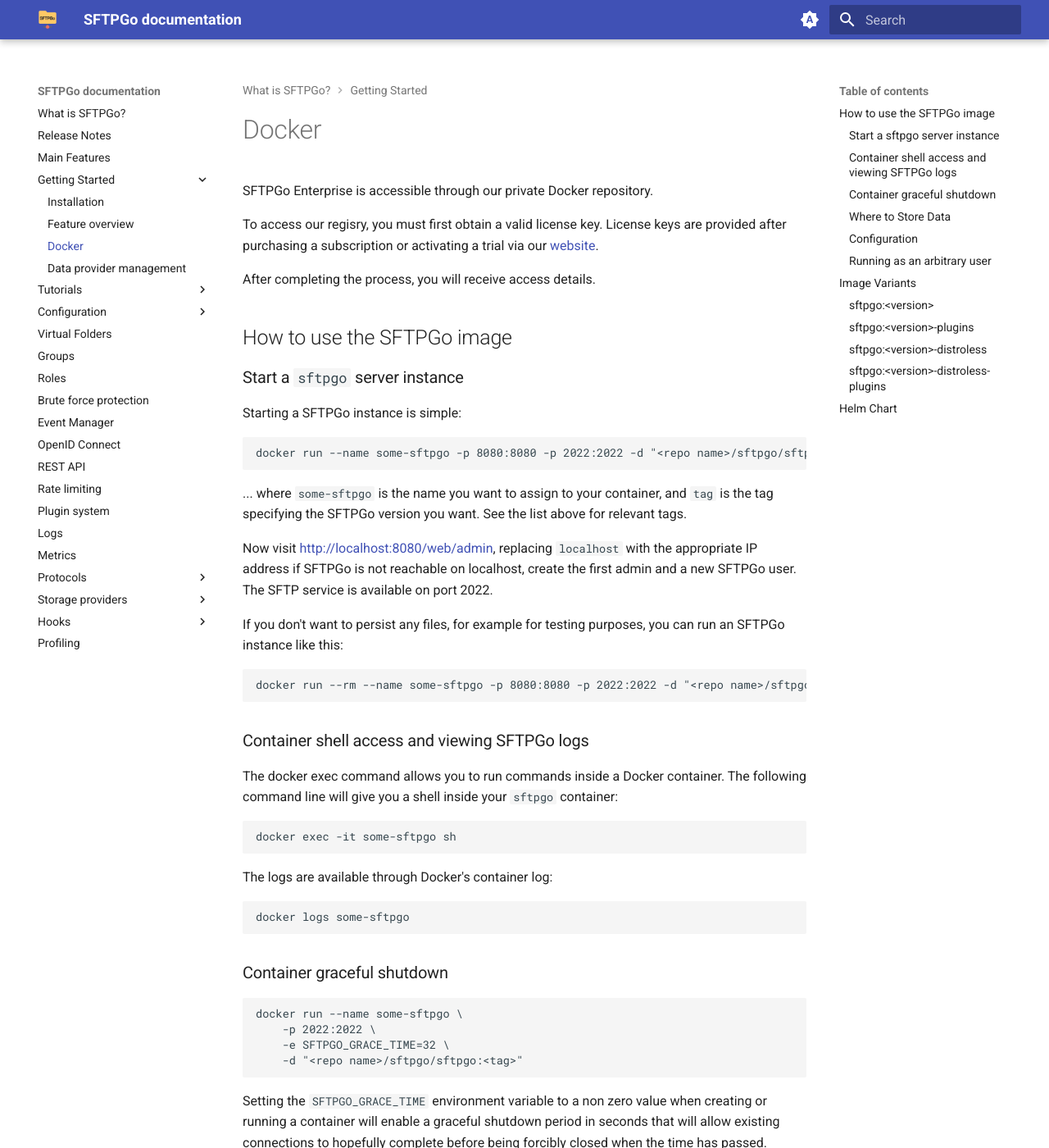
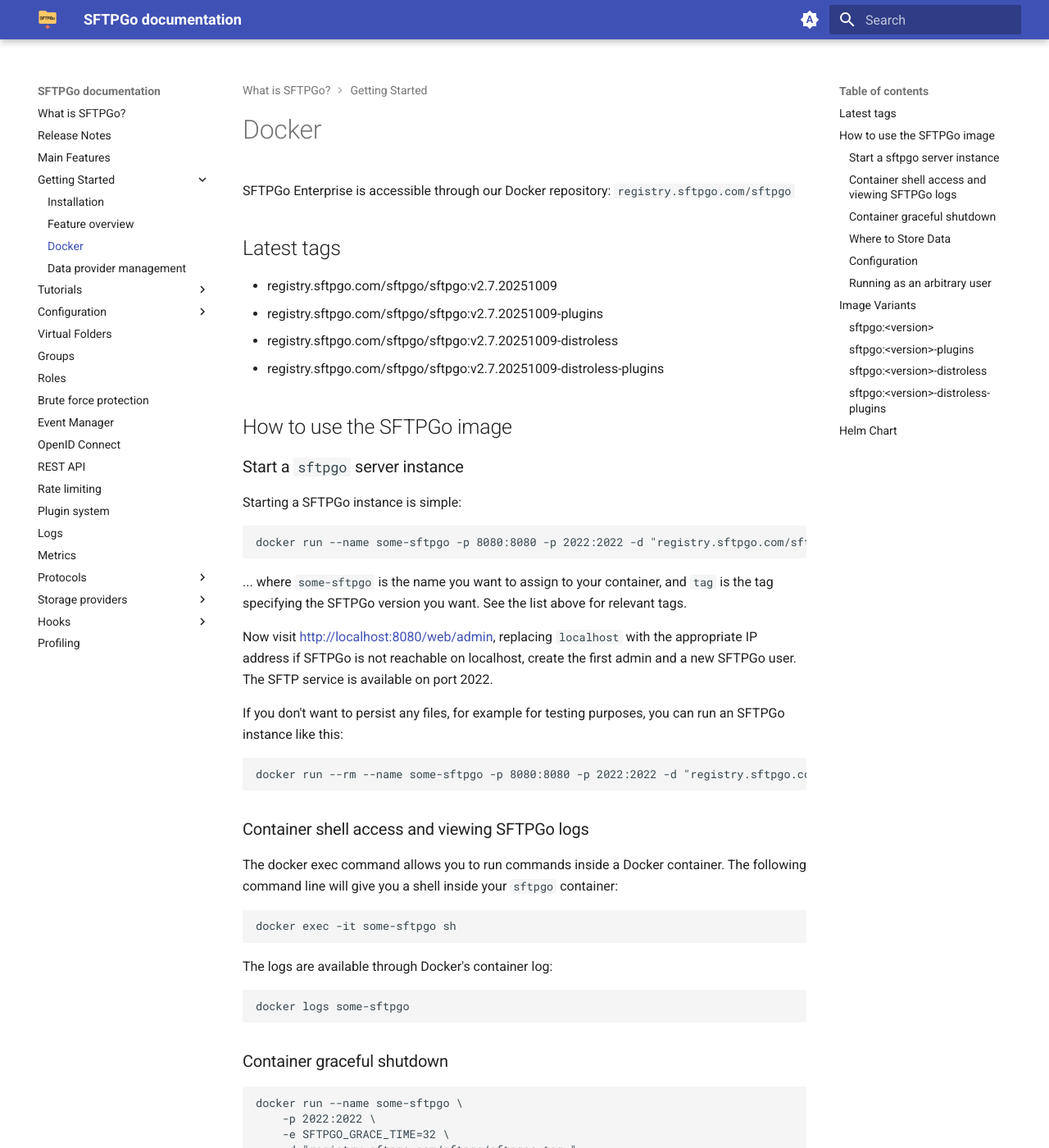
Before and after one commit to sftpgo/docs, an MkDocs documentation site: the page built from docs/docker.md, in a window 1280 px wide and 1400 px high. Shown: the whole window at 82% size. Built offline with MkDocs 1.6.1 and Material for MkDocs 9.7.7, drawn with Linux system fonts in a browser that asks for light colours; emoji names are drawn with the system emoji font; the version menu is left out; some of the changed text lies outside the part shown.

Commit message:
update docker and Windows installation docs
Signed-off-by: Nicola Murino <nicola.murino@gmail.com>

````diff
--- a/docs/docker.md
+++ b/docs/docker.md
@@ -1,11 +1,13 @@
 # Docker
 
-SFTPGo Enterprise is accessible through our private Docker repository.
+SFTPGo Enterprise is accessible through our Docker repository: `registry.sftpgo.com/sftpgo`
 
-To access our regisry, you must first obtain a valid license key.
-License keys are provided after purchasing a subscription or activating a trial via our [website](https://sftpgo.com/on-premises){:target="_blank"}.
+## Latest tags
 
-After completing the process, you will receive access details.
+- registry.sftpgo.com/sftpgo/sftpgo:v2.7.20251009
+- registry.sftpgo.com/sftpgo/sftpgo:v2.7.20251009-plugins
+- registry.sftpgo.com/sftpgo/sftpgo:v2.7.20251009-distroless
+- registry.sftpgo.com/sftpgo/sftpgo:v2.7.20251009-distroless-plugins
 
 ## How to use the SFTPGo image
 
@@ -14,7 +16,7 @@ After completing the process, you will receive access details.
 Starting a SFTPGo instance is simple:
 
 ```shell
-docker run --name some-sftpgo -p 8080:8080 -p 2022:2022 -d "<repo name>/sftpgo/sftpgo:<tag>"
+docker run --name some-sftpgo -p 8080:8080 -p 2022:2022 -d "registry.sftpgo.com/sftpgo/sftpgo:<tag>"
 ```
 
 ... where `some-sftpgo` is the name you want to assign to your container, and `tag` is the tag specifying the SFTPGo version you want. See the list above for relevant tags.
@@ -24,7 +26,7 @@ Now visit [http://localhost:8080/web/admin](http://localhost:8080/web/admin){:ta
 If you don't want to persist any files, for example for testing purposes, you can run an SFTPGo instance like this:
 
 ```shell
-docker run --rm --name some-sftpgo -p 8080:8080 -p 2022:2022 -d "<repo name>/sftpgo/sftpgo:<tag>"
+docker run --rm --name some-sftpgo -p 8080:8080 -p 2022:2022 -d "registry.sftpgo.com/sftpgo/sftpgo:<tag>"
 ```
 
 ### Container shell access and viewing SFTPGo logs
@@ -47,7 +49,7 @@ docker logs some-sftpgo
 docker run --name some-sftpgo \
     -p 2022:2022 \
     -e SFTPGO_GRACE_TIME=32 \
-    -d "<repo name>/sftpgo/sftpgo:<tag>"
+    -d "registry.sftpgo.com/sftpgo/sftpgo:<tag>"
 ```
 
 Setting the `SFTPGO_GRACE_TIME` environment variable to a non zero value when creating or running a container will enable a graceful shutdown period in seconds that will allow existing connections to hopefully complete before being forcibly closed when the time has passed.
@@ -78,7 +80,7 @@ docker run --name some-sftpgo \
     -p 2022:2022 \
     --mount type=bind,source=/my/own/sftpgodata,target=/srv/sftpgo \
     --mount type=bind,source=/my/own/sftpgohome,target=/var/lib/sftpgo \
-    -d "<repo name>/sftpgo/sftpgo:<tag>"
+    -d "registry.sftpgo.com/sftpgo/sftpgo:<tag>"
 ```
 
 As you can see SFTPGo uses two main volumes:
@@ -116,13 +118,13 @@ docker run --name some-sftpgo \
     -p 2022:2022 \
     --mount type=bind,source="${PWD}/data",target=/srv/sftpgo \
     --mount type=bind,source="${PWD}/config",target=/var/lib/sftpgo \
-    -d "<repo name>/sftpgo/sftpgo:<tag>"
+    -d "registry.sftpgo.com/sftpgo/sftpgo:<tag>"
 ```
 
 Alternately build your own image using the official one as a base, here is a sample Dockerfile:
 
 ```shell
-FROM <repo name>/sftpgo/sftpgo:<tag>
+FROM registry.sftpgo.com/sftpgo/sftpgo:<tag>
 USER root
 RUN chown -R 1100:1100 /etc/sftpgo && chown 1100:1100 /var/lib/sftpgo /srv/sftpgo
 USER 1100:1100
````
Also changed, not shown: docs/installation.md (+15 -1 lines), docs/logs.md (+3 -0 lines).
